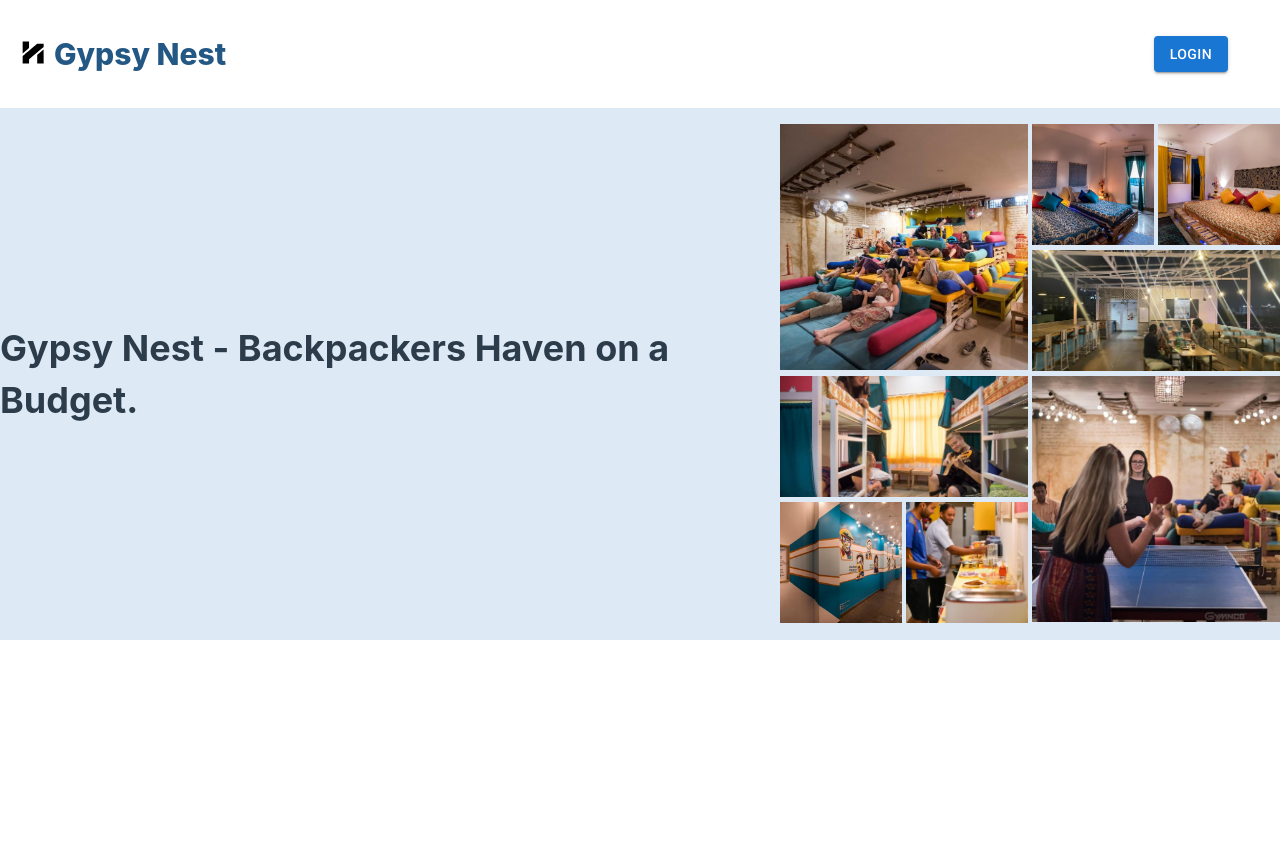
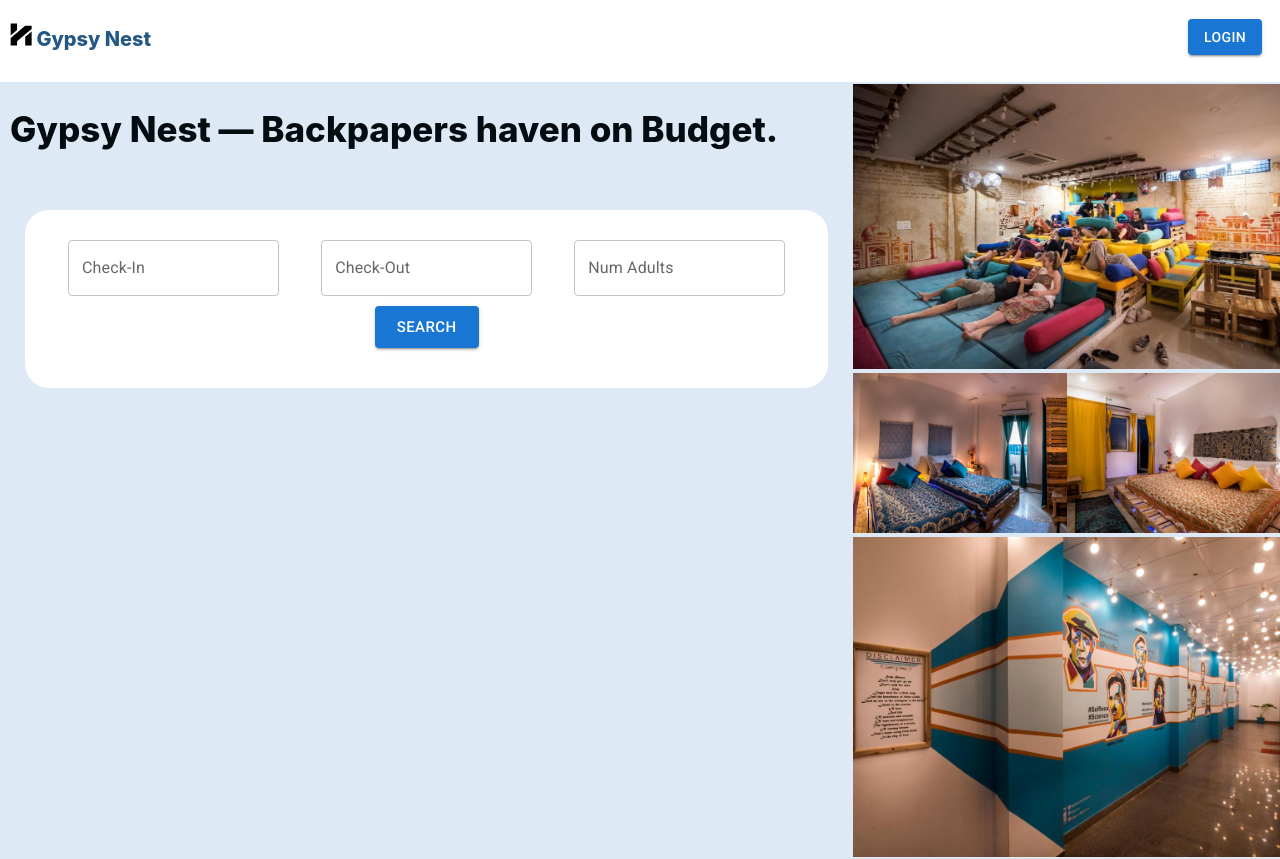
Before and after one commit to SaiNageswarS/gypsy-web, a React (Create React App) app: page / in a window 1280 px wide. Shown: the top 859 px of the page. Before the commit the page ends 800 px from the top, so only its background shows below. Built offline with nearby package versions, Linux system fonts and the light colour scheme.

Commit message:
modularization and added search inventory interface

```diff
--- a/package.json
+++ b/package.json
@@ -8,9 +8,12 @@
     "@fontsource/roboto": "^5.0.8",
     "@mui/icons-material": "^5.14.19",
     "@mui/material": "^5.14.20",
+    "@mui/x-date-pickers": "^6.18.4",
+    "@mui/x-date-pickers-pro": "^6.18.4",
     "@testing-library/jest-dom": "^5.17.0",
     "@testing-library/react": "^13.4.0",
     "@testing-library/user-event": "^13.5.0",
+    "dayjs": "^1.11.10",
     "react": "^18.2.0",
     "react-dom": "^18.2.0",
     "react-scripts": "5.0.1",
--- a/public/index.html
+++ b/public/index.html
@@ -3,7 +3,7 @@
   <head>
     <meta charset="utf-8" />
     <link rel="icon" href="%PUBLIC_URL%/favicon.ico" />
-    <meta name="viewport" content="width=device-width, initial-scale=1" />
+    <meta name="viewport" content="width=device-width, initial-scale=1.0">
     <meta name="theme-color" content="#000000" />
     <meta
       name="description"
--- a/src/App.css
+++ b/src/App.css
@@ -2,53 +2,41 @@
   background: #ddeaf6;
 }
 
-.Header {
-  height: 108px;
-  background-color: #fff;
-  will-change: transform;
-  transition: .4s ease-in-out;
-  display: flex;
-  flex-direction: row;
-  align-items: center;
-  width: 100%;
-  padding-left: .75rem;
-  padding-right: .75rem;
-}
-
-.Brand {
-  display: flex;
-  flex-direction: row;
-  align-items: center;
+.AppBar {
+  background: #ffffff;
 }
 
 .BrandLogo {
-  padding: 10px;
   border-radius: 4px;
+  padding-left: 10px;
 }
 
 .BrandName {
   color: #235784;
   font-weight: 800;
-  font-size: 30px;
-  padding: 10px 0 10px 0;
-}
-
-.HeaderActions {
-  display: flex;
-  flex-direction: row;
-  margin-left: auto;
-  padding-right: 5%;
-}
-
-.Intro {
-  display: flex;
-  flex-direction: row;
-  align-items: center;
-  justify-content: space-between;
+  font-size: 20px;
 }
 
 .IntroText {
-  font-size: 18px;
-  color: #2c3c4a;
+  padding: 30px 10px 30px 10px;
+  font-size: 35px;
+  color: #040b11;
   line-height: 1.45;
+  font-weight: 800;
 }
+
+.ImageList {
+  padding-top: 10px;
+}
+
+.SearchInventory {
+  background: #fff;
+  border-radius: 24px;
+  padding: 30px;
+  margin: 25px;
+  text-align: center;
+}
+
+.SearchButton {
+  padding: 10px;
+}
--- a/src/App.js
+++ b/src/App.js
@@ -1,123 +1,47 @@
-import logo from './logo.svg';
 import './App.css';
 import '@fontsource/roboto/300.css';
 import '@fontsource/roboto/400.css';
 import '@fontsource/roboto/500.css';
 import '@fontsource/roboto/700.css';
 import * as React from 'react';
-import ImageList from '@mui/material/ImageList';
-import ImageListItem from '@mui/material/ImageListItem';
-import Button from '@mui/material/Button';
-
+import GypsyAppBar from './GypsyAppBar';
+import HostelGallery from './HostelGallery';
+import SearchInventory from './SearchInventory';
+import Box from '@mui/material/Box';
+import Grid from '@mui/material/Unstable_Grid2';
 
 function App() {
   return (
-    <div className="App">
-      <GypsyAppBar />
-      <Intro />
-    </div>
+    <Box sx={{ flexGrow: 1 }} className="App">
+      <Grid container>
+        <Grid xs={12}>
+          <GypsyAppBar />
+        </Grid>
+        <Grid xs={12}>
+          <Intro />
+        </Grid>
+      </Grid>
+    </Box>
   );
 }
 
 function Intro() {
   return (
-    <div className="Intro">
-      <div className='IntroText'>
-        <h1>Gypsy Nest - Backpackers Haven on a Budget.</h1>
-      </div>
-      <div className='IntroImage'>
-        <HostelGallery />
-      </div>
-    </div>
+    <Grid container>
+      <Grid xs={12} md={8}>
+        <div className="IntroText">
+          Gypsy Nest — Backpapers haven on Budget.
+        </div>
+        <SearchInventory />
+      </Grid>
+      <Grid xs={12} md={4}>
+        <div className='ImageList'>
+          <HostelGallery />
+        </div>
+      </Grid>
+    </Grid>
   );
 }
 
-function HostelGallery() {
-  return (
-    <ImageList
-      sx={{ width: 500, height: 500 }}
-      variant="quilted"
-      cols={4}
-      rowHeight={121}>
-      {itemData.map((item) => (
-        <ImageListItem key={item.img} cols={item.cols || 1} rows={item.rows || 1}>
-          <img
-            {...srcset(item.img, 121, item.rows, item.cols)}
-            alt={item.title}
-            loading="lazy"
-          />
-        </ImageListItem>
-      ))}
-    </ImageList>
-  );
-}
-
-function srcset(image, size, rows = 1, cols = 1) {
-  return {
-    src: `${image}?w=${size * cols}&h=${size * rows}&fit=crop&auto=format`,
-    srcSet: `${image}?w=${size * cols}&h=${size * rows
-      }&fit=crop&auto=format&dpr=2 2x`,
-  };
-}
-
-const itemData = [
-  {
-    img: 'img/1.jpg',
-    title: 'Breakfast',
-    rows: 2,
-    cols: 2,
-  },
-  {
-    img: 'img/2.jpg',
-    title: 'Burger',
-  },
-  {
-    img: 'img/3.jpg',
-    title: 'Camera',
-  },
-  {
-    img: 'img/4.jpg',
-    title: 'Coffee',
-    cols: 2,
-  },
-  {
-    img: 'img/5.jpg',
-    title: 'Hats',
-    cols: 2,
-  },
-  {
-    img: 'img/6.jpg',
-    title: 'Honey',
-    author: '@arwinneil',
-    rows: 2,
-    cols: 2,
-  },
-  {
-    img: 'img/7.jpg',
-    title: 'Basketball',
-  },
-  {
-    img: 'img/8.jpg',
-    title: 'Fern',
-  }
-];
-
-function GypsyAppBar() {
-  return (
-    <div className="Header">
-      <div className='Brand'>
-        <span className='BrandLogo'>
-          <svg id="brandHeader" width="22" height="23" viewBox="0 0 22 23" fill="none" xmlns="http://www.w3.org/2000/svg">
-            <path fill-rule="evenodd" clip-rule="evenodd" d="M7.03198 3.80281V7.07652L3.86083 9.75137L0.689673 12.4263L0.667474 6.56503C0.655304 3.34138 0.663875 0.654206 0.686587 0.593579C0.71907 0.506918 1.4043 0.488223 3.87994 0.506219L7.03198 0.529106V3.80281ZM21.645 4.36419V5.88433L17.0383 9.76316C14.5046 11.8966 11.2263 14.6552 9.75318 15.8934L7.07484 18.145V20.3225V22.5H3.85988H0.64502L0.667303 18.768L0.689673 15.036L2.56785 13.4609C3.60088 12.5946 6.85989 9.85244 9.81009 7.36726L15.1741 2.84867L18.4096 2.8464L21.645 2.84413V4.36419ZM21.645 15.5549V22.5H18.431H15.217V18.2638V14.0274L15.4805 13.7882C15.8061 13.4924 21.5939 8.61606 21.6236 8.61248C21.6353 8.61099 21.645 11.7351 21.645 15.5549Z" fill="currentColor"></path>
-          </svg>
-        </span>
-        <span className="BrandName"> Gypsy Nest </span>
-      </div>
-      <div className='HeaderActions'>
-        <Button variant="contained">Login</Button>
-      </div>
-    </div>
-  );
-}
 
 export default App;
--- /dev/null
+++ b/src/GypsyAppBar.js
@@ -0,0 +1,26 @@
+import * as React from 'react';
+import Button from '@mui/material/Button';
+import Grid from '@mui/material/Unstable_Grid2';
+import './App.css';
+
+function GypsyAppBar() {
+    return (
+        <Grid container alignItems="center" spacing={2} sx={{ minHeight: "90px" }} className="AppBar">
+            <Grid xs={9} md={11}>
+                <span className='BrandLogo'>
+                    <svg id="brandHeader" width="22" height="23" viewBox="0 0 22 23" fill="none" xmlns="http://www.w3.org/2000/svg">
+                        <path fill-rule="evenodd" clip-rule="evenodd" d="M7.03198 3.80281V7.07652L3.86083 9.75137L0.689673 12.4263L0.667474 6.56503C0.655304 3.34138 0.663875 0.654206 0.686587 0.593579C0.71907 0.506918 1.4043 0.488223 3.87994 0.506219L7.03198 0.529106V3.80281ZM21.645 4.36419V5.88433L17.0383 9.76316C14.5046 11.8966 11.2263 14.6552 9.75318 15.8934L7.07484 18.145V20.3225V22.5H3.85988H0.64502L0.667303 18.768L0.689673 15.036L2.56785 13.4609C3.60088 12.5946 6.85989 9.85244 9.81009 7.36726L15.1741 2.84867L18.4096 2.8464L21.645 2.84413V4.36419ZM21.645 15.5549V22.5H18.431H15.217V18.2638V14.0274L15.4805 13.7882C15.8061 13.4924 21.5939 8.61606 21.6236 8.61248C21.6353 8.61099 21.645 11.7351 21.645 15.5549Z" fill="currentColor"></path>
+                    </svg>
+                </span>
+                <span className="BrandName"> Gypsy Nest </span>
+            </Grid>
+            <Grid xs={3} md={1}>
+                <div className="HeaderActions">
+                    <Button variant="contained">Login</Button>
+                </div>
+            </Grid>
+        </Grid>
+    );
+}
+
+export default GypsyAppBar;
--- /dev/null
+++ b/src/HostelGallery.js
@@ -0,0 +1,27 @@
+import * as React from 'react';
+import Grid from '@mui/material/Unstable_Grid2';
+import './App.css';
+
+function HostelGallery() {
+    return (
+        <Grid container spacing={0}>
+            <Grid xs={12}>
+                <img src='img/1.jpg' style={{ maxWidth: "100%" }}></img>
+            </Grid>
+            <Grid xs={6}>
+                <img src='img/2.jpg' style={{ maxWidth: "100%" }}></img>
+            </Grid>
+            <Grid xs={6}>
+                <img src='img/3.jpg' style={{ maxWidth: "100%" }}></img>
+            </Grid>
+            <Grid xs={12}>
+                <img src='img/7.jpg' style={{ maxWidth: "100%" }}></img>
+            </Grid>
+            <Grid xs={12}>
+                <img src='img/5.jpg' style={{ maxWidth: "100%" }}></img>
+            </Grid>
+        </Grid>
+    );
+}
+
+export default HostelGallery;
--- /dev/null
+++ b/src/SearchInventory.js
@@ -0,0 +1,36 @@
+import * as React from 'react';
+import Grid from '@mui/material/Unstable_Grid2';
+import { AdapterDayjs } from '@mui/x-date-pickers/AdapterDayjs';
+import { LocalizationProvider } from '@mui/x-date-pickers/LocalizationProvider';
+import { DatePicker } from '@mui/x-date-pickers/DatePicker';
+import TextField from '@mui/material/TextField';
+import Button from '@mui/material/Button';
+import './App.css';
+
+function SearchInventory() {
+    return (
+        <div className="SearchInventory">
+            <Grid container spacing={2}>
+                <Grid xs={12} md={4}>
+                    <LocalizationProvider dateAdapter={AdapterDayjs}>
+                        <DatePicker label="Check-In" />
+                    </LocalizationProvider>
+                </Grid>
+                <Grid xs={12} md={4}>
+                    <LocalizationProvider dateAdapter={AdapterDayjs}>
+                        <DatePicker label="Check-Out" />
+                    </LocalizationProvider>
+                </Grid>
+                <Grid xs={12} md={4}>
+                    <TextField id="numAdults" label="Num Adults" variant="outlined" />
+                </Grid>
+            </Grid>
+            <div className='SearchButton'>
+                <Button variant="contained" size='large'>Search</Button>
+            </div>
+        </div>
+    );
+}
+
+
+export default SearchInventory;
```
Also changed, not shown: 1 other file (tests, documents, lock files or other folders).
